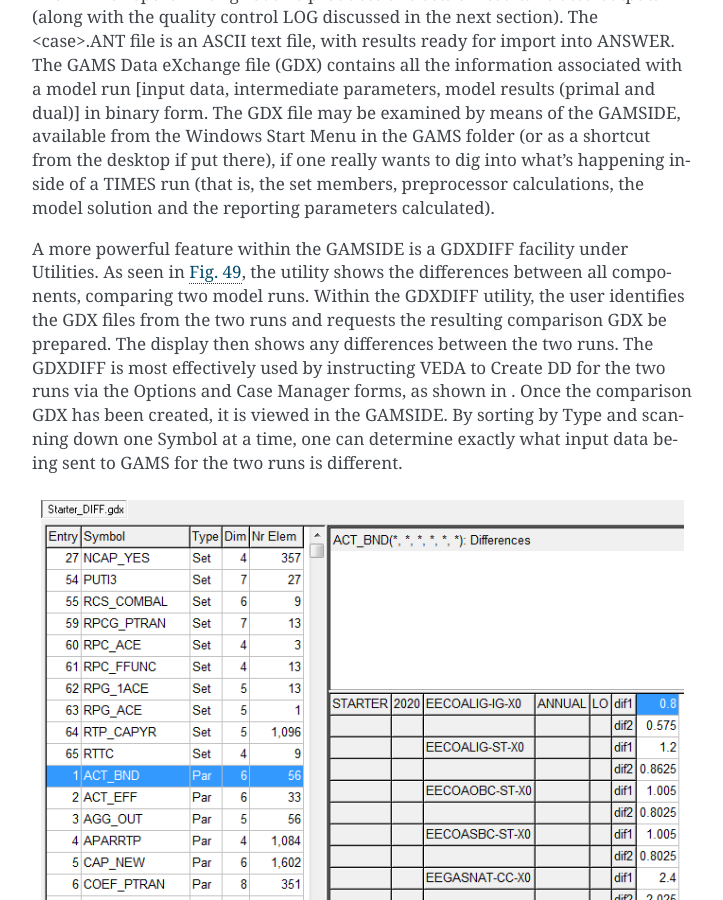
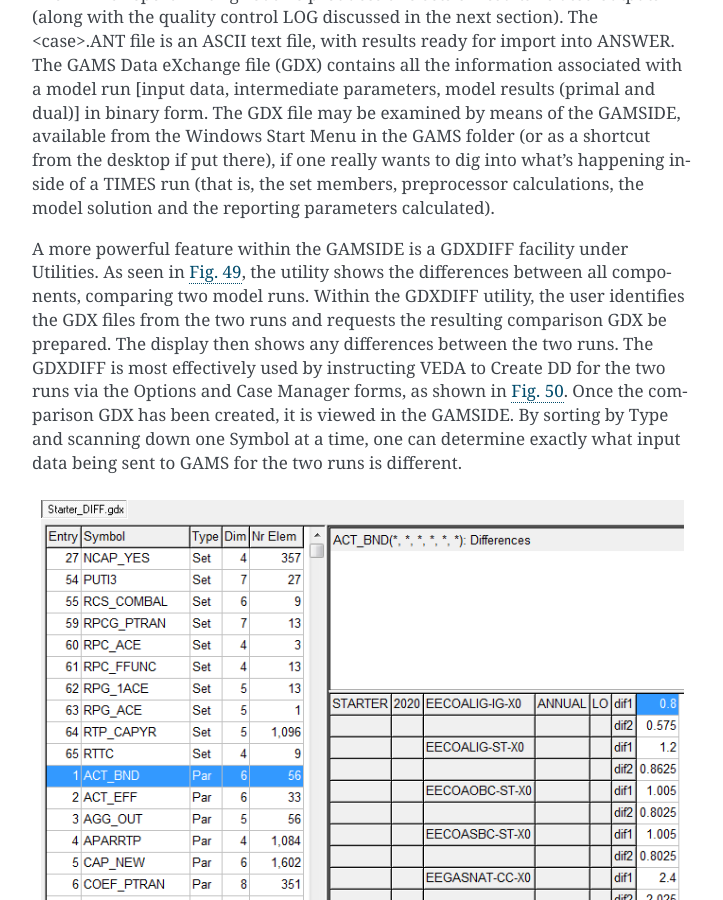
Before and after one commit to experimentarium/times, a Sphinx documentation site: the page built from docs/part-3/02-model-run.md, in a window 1280 px wide and 900 px high, scrolled down 17835 px. Shown: the whole window, without its empty margins (388-1111 px from the left). Built offline with Sphinx 7.4.7, drawn with Linux system fonts in a browser that asks for light colours; part of the change alters nothing that is shown.

````diff
--- a/docs/part-3/02-model-run.md
+++ b/docs/part-3/02-model-run.md
@@ -300,7 +300,7 @@ The actual production of the dump of the model results is performed by the repor
 
 The TIMES report writing routine produces two sets of results-related outputs (along with the quality control LOG discussed in the next section). The \<case\>.ANT file is an ASCII text file, with results ready for import into ANSWER. The GAMS Data eXchange file (GDX) contains all the information associated with a model run \[input data, intermediate parameters, model results (primal and dual)\] in binary form. The GDX file may be examined by means of the GAMSIDE, available from the Windows Start Menu in the GAMS folder (or as a shortcut from the desktop if put there), if one really wants to dig into what's happening inside of a TIMES run (that is, the set members, preprocessor calculations, the model solution and the reporting parameters calculated).
 
-A more powerful feature within the GAMSIDE is a GDXDIFF facility under Utilities. As seen in {numref}`gams-ide-view-gdxdiff`, the utility shows the differences between all components, comparing two model runs. Within the GDXDIFF utility, the user identifies the GDX files from the two runs and requests the resulting comparison GDX be prepared. The display then shows any differences between the two runs. The GDXDIFF is most effectively used by instructing VEDA to Create DD for the two runs via the Options and Case Manager forms, as shown in . Once the comparison GDX has been created, it is viewed in the GAMSIDE. By sorting by Type and scanning down one Symbol at a time, one can determine exactly what input data being sent to GAMS for the two runs is different.
+A more powerful feature within the GAMSIDE is a GDXDIFF facility under Utilities. As seen in {numref}`gams-ide-view-gdxdiff`, the utility shows the differences between all components, comparing two model runs. Within the GDXDIFF utility, the user identifies the GDX files from the two runs and requests the resulting comparison GDX be prepared. The display then shows any differences between the two runs. The GDXDIFF is most effectively used by instructing VEDA to Create DD for the two runs via the Options and Case Manager forms, as shown in {numref}`veda-setup-data-only-gdx`. Once the comparison GDX has been created, it is viewed in the GAMSIDE. By sorting by Type and scanning down one Symbol at a time, one can determine exactly what input data being sent to GAMS for the two runs is different.
 
  ```{figure} assets/image17.png
 :name: gams-ide-view-gdxdiff
````
